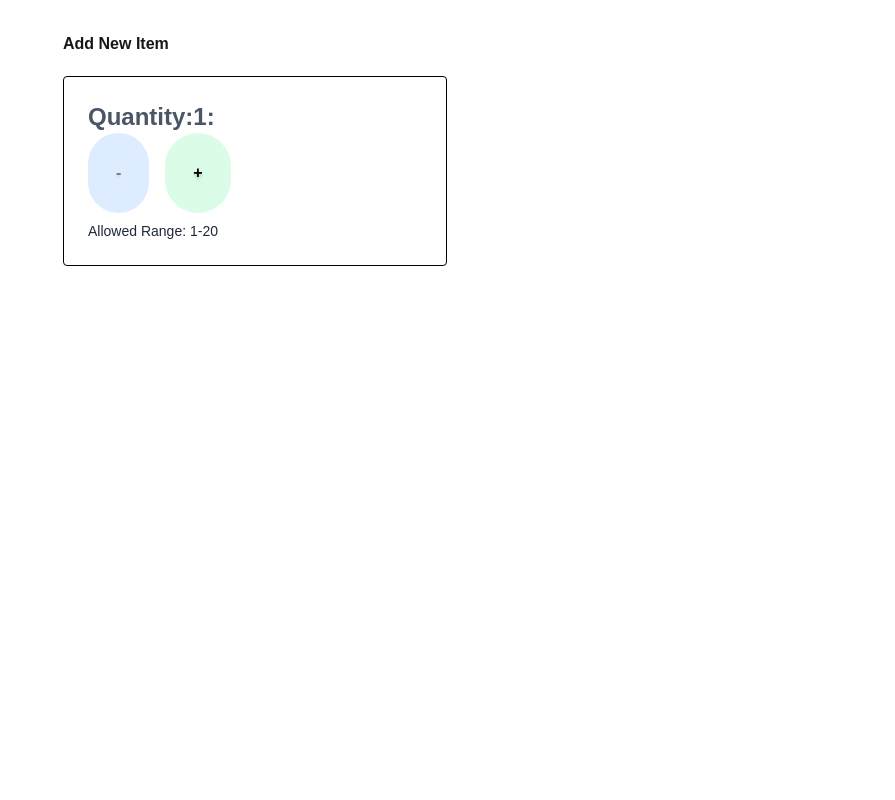
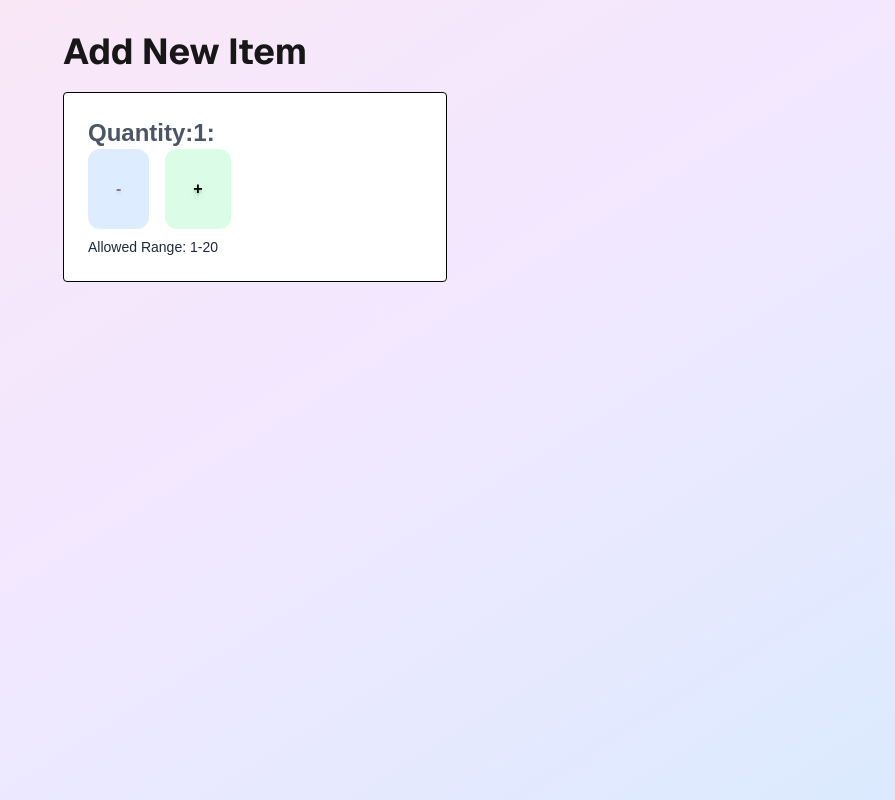
Before and after one commit to edwinolaez/cprg306, a Next.js app in the folder assignments/: page /week-4 in a window 1280 px wide. Shown: the whole page, without its empty margins (385-1280 px from the left). Built offline with nearby package versions, Linux system fonts and the light colour scheme.

Commit message:
final adjustment done for background colors for button and page

```diff
--- a/assignments/app/week-4/new-item.js
+++ b/assignments/app/week-4/new-item.js
@@ -24,10 +24,10 @@ const increase = () => {
        <div className="flex gap-4">
         <button onClick={decrease}
          disabled={quantity===1}
-        className={`text-shadow-lg font-bold bg-blue-200 text-black px-7 py-7 rounded-full cursor-pointer hover:bg-amber-600 hover:shadow-lg transition ease-linear duration-200 ${quantity ===1 ? "opacity-50": "" }`}> - </button>
+        className={`text-shadow-lg font-bold bg-blue-200 text-black px-7 py-7 rounded-xl cursor-pointer hover:bg-fuchsia-200 hover:shadow-lg transition ease-linear duration-200 ${quantity ===1 ? "opacity-50": "" }`}> - </button>
         <button onClick={increase}
         disabled={quantity===20}
-        className={`text-shadow-lg font-bold bg-green-100 text-black px-7 py-7 rounded-full cursor-pointer hover:bg-amber-200 hover:shadow-lg transition ease-linear duration-200 ${quantity===20 ? "opacity-50" : "" }`}> + </button>
+        className={`text-shadow-lg font-bold bg-green-100 text-black px-7 py-7 rounded-xl cursor-pointer hover:bg-amber-200 hover:shadow-lg transition ease-linear duration-200 ${quantity===20 ? "opacity-50" : "" }`}> + </button>
         </div>
       </div>
   );
--- a/assignments/app/week-4/page.js
+++ b/assignments/app/week-4/page.js
@@ -3,9 +3,9 @@ import NewItem from './new-item';
 
 export default function Page () {
   return (
-    <main className='p-8 flex justify-center'>
+    <main className='min-h-screen p-8 flex justify-center bg-gradient-to-br from-pink-100 via-purple-100 to-blue-100'>
       <div>
-        <h1 className='text-shadow-blue-800 font-extrabold mb-5'> Add New Item</h1>
+        <h1 className='text-shadow-blue-800  font-sans text-4xl font-bold mb-5'> Add New Item</h1>
         <section className='rounded border border-black p-6 bg-white box-border w-96'>
         <NewItem/>
         <div>
```
